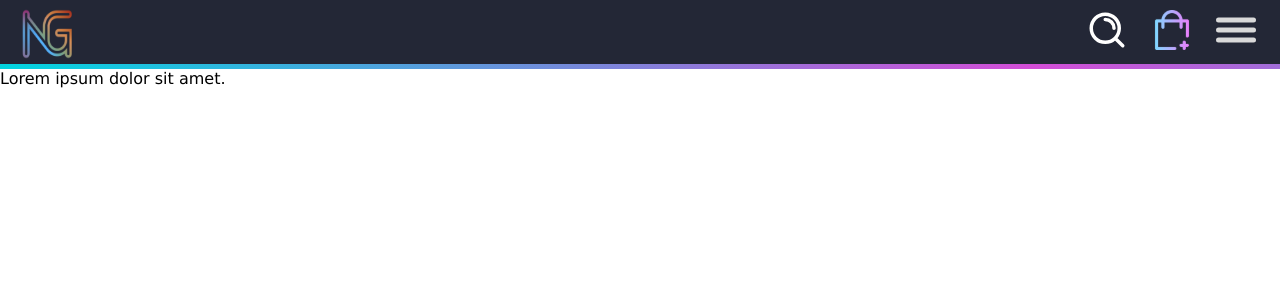
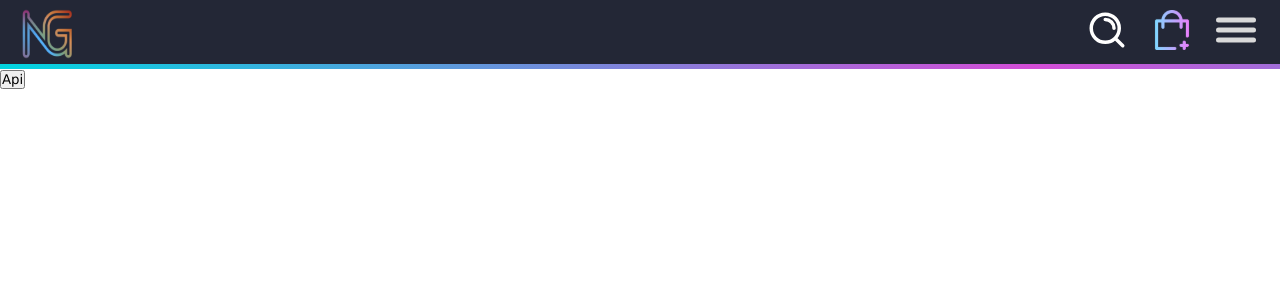
Before and after one commit to WildCodeSchool-2024-02/JS-RemoteFR-CodeOfWar-P2-Nodas, a React (Vite) app in the folder client/: page / in a window 1280 px wide. Shown: the top 300 px of the page. Built offline with nearby package versions, Linux system fonts and the light colour scheme.

Commit message:
rendered description paragraph dynamic with api route

```diff
--- a/client/src/components/FetchGameInfo.jsx
+++ b/client/src/components/FetchGameInfo.jsx
@@ -1,7 +1,22 @@
 import { useState } from "react";
+import axios from "axios";
 import Gamespages from "./Gamespages";
 
 export default function FetchGameInfo() {
   const [gameInfo, setGameInfo] = useState({});
-  return <Gamespages gameInfo={gameInfo} />;
+  const fetchGameInfo = () => {
+    axios
+      .get(
+        `https://api.rawg.io/api/games/2000?key=${import.meta.env.VITE_API_KEY}`
+      )
+      .then((response) => {
+        setGameInfo(response.data);
+      });
+  };
+  return (
+    <>
+      <Gamespages gameInfo={gameInfo} />
+      <button onClick={fetchGameInfo}>Api</button>
+    </>
+  );
 }
--- a/client/src/components/Gamespages.jsx
+++ b/client/src/components/Gamespages.jsx
@@ -1,3 +1,3 @@
 export default function Gamespages({ gameInfo }) {
-  return <p>Lorem ipsum dolor sit amet.</p>;
+  return <p>{gameInfo.description_raw}</p>;
 }
```
